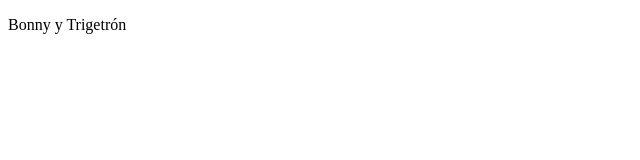
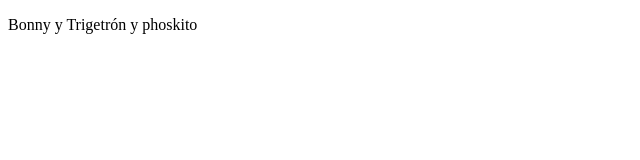
Before and after one commit to LeAnGel93/git-equipo-a, a plain HTML site: page jaime.html in a window 1280 px wide. Shown: the full height of the page, 0-640 px from the left. Drawn offline with Linux system fonts and the light colour scheme.

Commit message:
actualizandote

```diff
--- a/jaime.html
+++ b/jaime.html
@@ -7,6 +7,6 @@
     <title>Document</title>
 </head>
 <body>
-    <p>Bonny y Trigetrón</p>
+    <p>Bonny y Trigetrón y phoskito</p>
 </body>
 </html>
```
